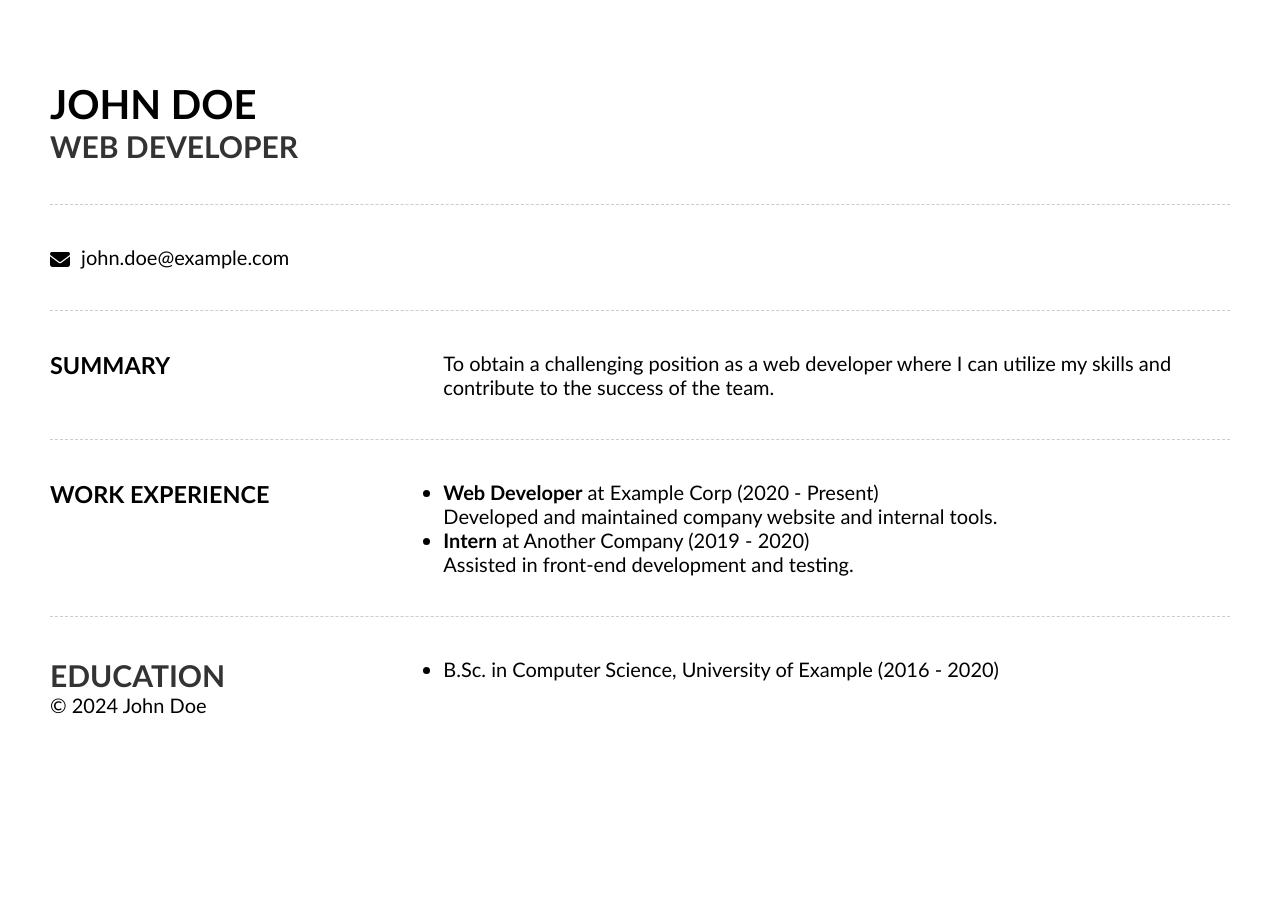
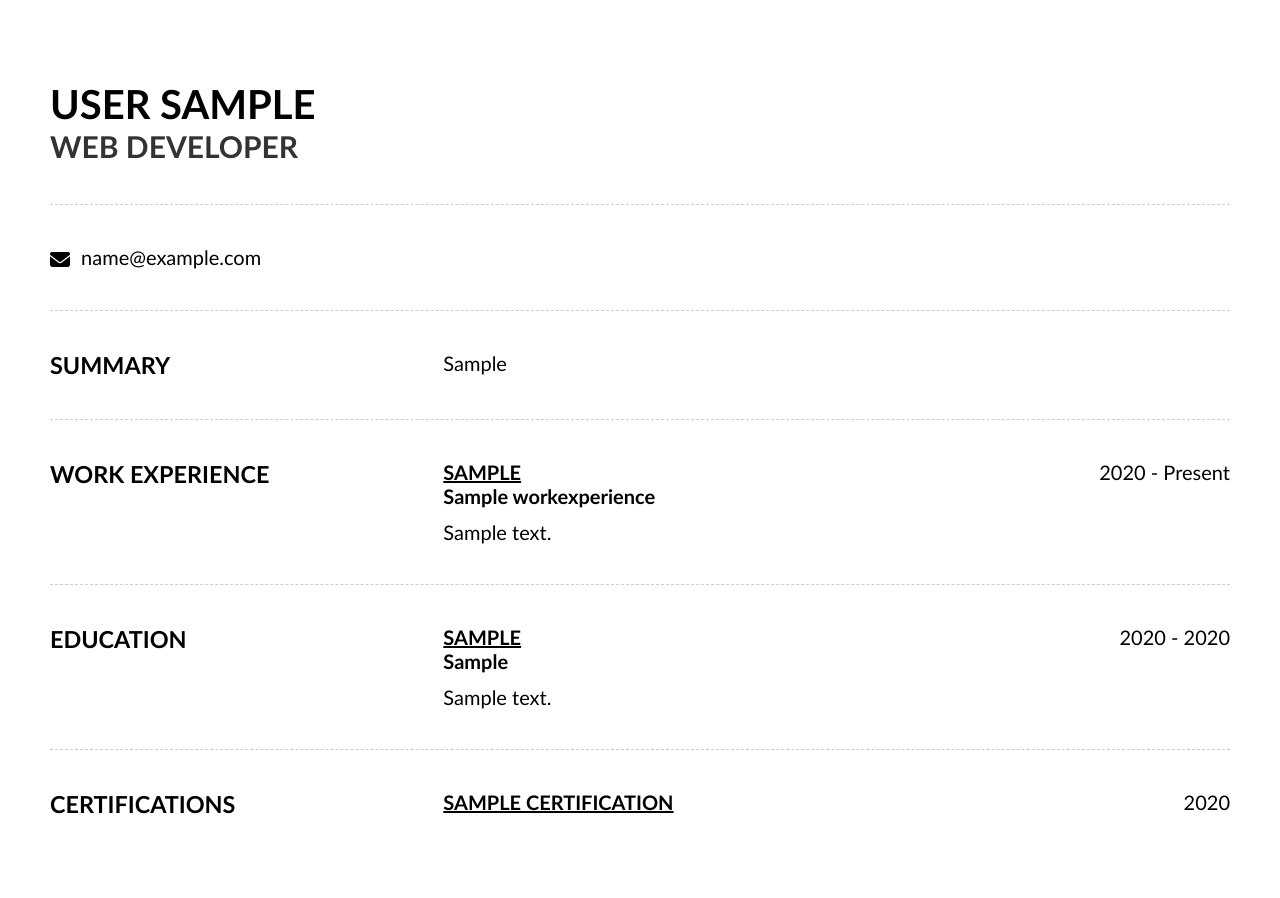
Before and after one commit to ntquangtrung/trung.dev, a Django app: page /resume/preview/ in a window 1280 px wide. Before the commit the page ends 800 px from the top, so only its background shows below. Run offline with Django 5.2, Linux system fonts and the light colour scheme; tables that the repository leaves empty hold one stand-in row (Sample ...); some libraries are stand-ins or nearby versions; some web fonts are replaced.

Commit message:
resume preview template to use dynamic user data

```diff
--- a/apps/blog/context/global_context.py
+++ b/apps/blog/context/global_context.py
@@ -16,4 +16,5 @@ def shared(request):
         "email": root_user.email,
         "github_link": root_user.profile.github_link,
         "linkedin_link": root_user.profile.linkedin_link,
+        "avatar": root_user.profile.avatar.url if root_user.profile.avatar else None,
     }
--- a/apps/blog/templates/blog/about.html
+++ b/apps/blog/templates/blog/about.html
@@ -1,7 +1,9 @@
 {% extends "base.html" %}
 {% load static %}
 {% load svg_tags %}
-{% block title %}<title>About me</title>{% endblock title %}
+
+{% block title %}About{% endblock title %}
+
 {% block prismjs %}<script src="{% static 'prism/prism.js' %}"></script>{% endblock prismjs %}
 {% block prismcss %}<link rel="stylesheet" href="{% static 'prism/prism.css' %}">{% endblock prismcss %}
 
--- a/apps/blog/templates/blog/resume/preview.html
+++ b/apps/blog/templates/blog/resume/preview.html
@@ -11,17 +11,20 @@
 </head>
 <body>
     <header>
-        <h1>John Doe</h1>
-        <h2>Web Developer</h2>
+        <div>
+            <h1>{{ last_name|stringformat:"s" }} {{ first_name|stringformat:"s" }}</h1>
+            <h2>Web Developer</h2>
+
+        </div>
     </header>
 
     <div class="divider"></div>
 
     <div>
         <span>
-            <a href="mailto:john.doe@example.com" style="text-decoration:none; color:inherit;">
+            <a href="mailto:{{ email|stringformat:"s" }}" style="text-decoration:none; color:inherit;">
                 <i class="fa-solid fa-envelope" style="margin-right:6px; vertical-align:middle;"></i>
-                john.doe@example.com
+                {{ email|stringformat:"s" }}
             </a>
         </span>
 
@@ -31,39 +34,74 @@
 
     <section>
         <h3>Summary</h3>
-        <p>To obtain a challenging position as a web developer where I can utilize my skills and contribute to the success of the team.</p>
+        {{ resume.objective|safe }}
     </section>
 
     <div class="divider"></div>
 
     <section>
         <h3>Work Experience</h3>
-        <div>
-            <ul>
-                <li>
-                    <strong>Web Developer</strong> at Example Corp (2020 - Present)
-                    <br>
-                    Developed and maintained company website and internal tools.
-                </li>
-                <li>
-                    <strong>Intern</strong> at Another Company (2019 - 2020)
-                    <br>
-                    Assisted in front-end development and testing.
-                </li>
-            </ul>
+        <div class="experiences">
+            {% for experience in experiences %}
+                <div>
+                    <div class="company">
+                        <h4>{{ experience.company }}</h4>
+                        <div class="shrink">
+                            <span>{{ experience.start_date|date:"Y" }}</span>
+                            -
+                            {% if experience.is_current %}
+                                <span>Present</span>
+                            {% else %}
+                                <span>{{ experience.end_date|date:"Y" }}</span>
+                            {% endif %}
+                        </div>
+                    </div>
+                    <strong style="margin-bottom: 12px; display: block;">{{ experience.job_title }}</strong>
+                    {{ experience.description|safe }}
+                </div>
+            {% endfor %}
         </div>
     </section>
 
     <div class="divider"></div>
 
     <section>
-        <h2>Education</h2>
-        <ul>
-            <li>B.Sc. in Computer Science, University of Example (2016 - 2020)</li>
-        </ul>
+        <h3>Education</h3>
+        <div class="educations">
+            {% for education in educations %}
+                <div>
+                    <div class="education">
+                        <h4>{{ education.institution }}</h4>
+                        <div class="shrink">
+                            {{ education.start_date|date:"Y" }} -
+                            {% if education.is_current %}
+                                Present
+                            {% else %}
+                                {{ education.end_date|date:"Y" }}
+                            {% endif %}
+                        </div>
+                    </div>
+                    <strong style="margin-bottom: 12px; display: block;">{{ education.degree }}</strong>
+                    {{ education.description|safe }}
+                </div>
+            {% endfor %}
+        </div>
     </section>
-    <footer>
-        <p>&copy; 2024 John Doe</p>
-    </footer>
+
+    <div class="divider"></div>
+
+    <section>
+        <h3>Certifications</h3>
+        <div class="certifications">
+            {% for certification in certifications %}
+                <div class="certification">
+                    <h4>{{ certification.name }}</h4>
+                    <div class="shrink">
+                        <span>{{ certification.date_obtained|date:"Y" }}</span>
+                    </div>
+                </div>
+            {% endfor %}
+        </div>
+    </section>
 </body>
 </html>
--- a/apps/blog/views/resume/base.py
+++ b/apps/blog/views/resume/base.py
@@ -21,7 +21,7 @@ class ResumePreviewBaseView(TemplateView):
             context["experiences"] = resume.experiences.all()
 
             # Education
-            context["education"] = resume.education.all()
+            context["educations"] = resume.education.all()
 
             # Projects
             context["projects"] = resume.projects.all()
--- a/static/css/resume/preview.css
+++ b/static/css/resume/preview.css
@@ -16,6 +16,7 @@ body {
 h1,
 h2,
 h3,
+h4,
 p,
 ul {
   margin: 0;
@@ -24,7 +25,8 @@ ul {
 
 h1,
 h2,
-h3 {
+h3,
+h4 {
   text-transform: uppercase;
 }
 
@@ -46,3 +48,34 @@ section {
   border-top: 1px dashed #ccc;
   margin: 40px 0;
 }
+
+.profile-picture {
+  width: 100px;
+}
+
+.company,
+.education,
+.certification {
+  display: flex;
+  justify-content: space-between;
+  align-items: center;
+  gap: 16px;
+}
+
+.company h4,
+.education h4,
+.certification h4 {
+  text-decoration: underline;
+}
+
+.experiences,
+.educations,
+.certifications {
+  display: flex;
+  flex-direction: column;
+  gap: 32px;
+}
+
+.shrink {
+  flex-shrink: 0;
+}
```
Also changed, not shown: docs.md (+21 -9 lines).
